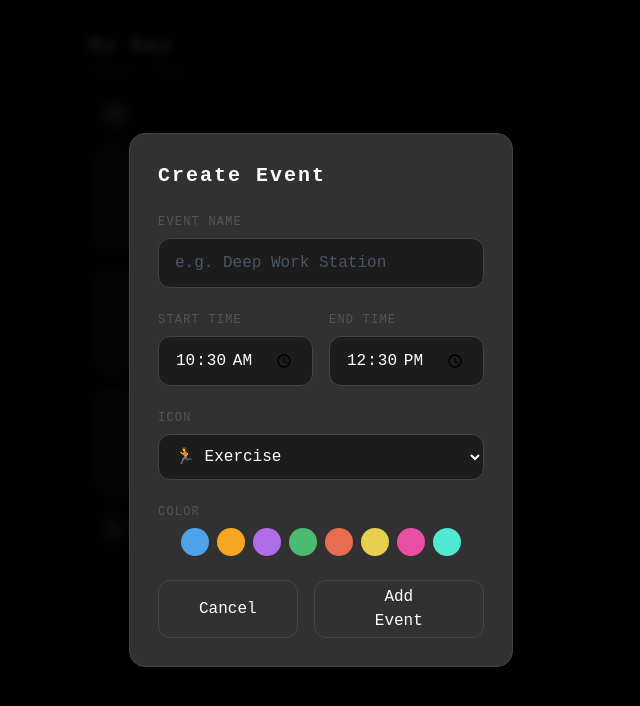
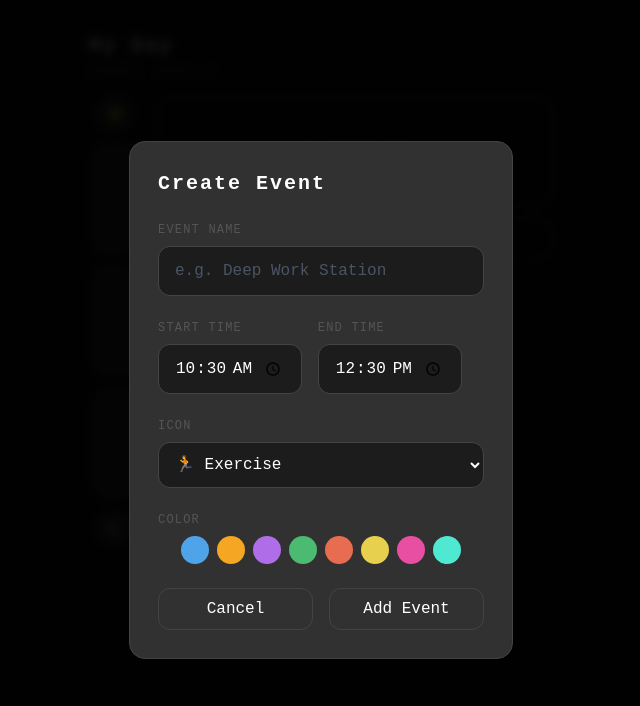
Before and after one commit to anjumhere/Task-Planner-React, a React (Vite) app: page / in a window 1280 px wide. Both pictures are taken after a click on the button "+ CREATE EVENT". Shown: the top 706 px of the page, without its empty margins (319-959 px from the left). Built offline with nearby package versions, Linux system fonts and the light colour scheme; a web font is replaced by a local one.

Commit message:
Refactor Modal component and fix submit handler

```diff
--- a/src/components/ModalComponents/Modal.jsx
+++ b/src/components/ModalComponents/Modal.jsx
@@ -1,130 +1,72 @@
-import React, { useState } from "react";
+import React from "react";
 
-const Modal = ({
-  isOpen,
-  setIsOpen,
-  formData,
-  handleChange,
-  handlleSubmit,
-}) => {
-  const colors = [
-    "#4fa3e8",
-    "#f5a623",
-    "#b06de8",
-    "#4cbb72",
-    "#e86c4f",
-    "#e8d04f",
-    "#e84fa3",
-    "#4fe8d0",
-  ];
+// Move static data outside component
+const EVENT_COLORS = ["#4fa3e8", "#f5a623", "#b06de8", "#4cbb72", "#e86c4f", "#e8d04f", "#e84fa3", "#4fe8d0"];
+const EVENT_ICONS = [
+  { val: "🏃", label: "Exercise" }, { val: "☕", label: "Coffee" },
+  { val: "💻", label: "Work" }, { val: "📚", label: "Study" },
+  { val: "🎵", label: "Music" }, { val: "🧘", label: "Meditation" },
+  { val: "📞", label: "Call" }, { val: "🍽️", label: "Meal" },
+];
 
+const InputLabel = ({ label, children }) => (
+  <div className="flex flex-col gap-2">
+    <p className="text-xs tracking-widest text-text-muted uppercase">{label}</p>
+    {children}
+  </div>
+);
+
+const Modal = ({ isOpen, setIsOpen, formData, handleChange, handleSubmit }) => {
   return (
-    <div className="min-h-screen z-1000 w-full flex justify-center items-center fixed inset-0 bg-black/90  backdrop-blur-xs text-white">
-      <div className="w-96 bg-card border border-border rounded-2xl flex flex-col gap-6 p-7  shadow-2xl">
-        <form className="flex flex-col gap-6 " onSubmit={handlleSubmit}>
-          {/* title */}
+    <div className="fixed inset-0 z-[1000] flex min-h-screen w-full items-center justify-center bg-black/90 backdrop-blur-xs text-white">
+      <div className="w-96 rounded-2xl border border-border bg-card p-7 shadow-2xl">
+        <form className="flex flex-col gap-6" onSubmit={handleSubmit}>
           <h1 className="text-xl font-bold tracking-widest">Create Event</h1>
 
-          {/* event name */}
-          <div className="flex flex-col gap-2">
-            <p className="text-xs tracking-widest text-text-muted uppercase">
-              Event Name
-            </p>
+          <InputLabel label="Event Name">
             <input
               name="title"
               value={formData.title}
               onChange={handleChange}
               type="text"
               placeholder="e.g. Deep Work Station"
-              className="w-full bg-inputs px-4 py-3 border border-border rounded-xl outline-none text-white placeholder-gray-600"
+              className="w-full rounded-xl border border-border bg-inputs px-4 py-3 outline-none placeholder:text-gray-600"
             />
+          </InputLabel>
+
+          <div className="flex gap-4">
+            <InputLabel label="Start Time">
+              <input name="startTime" value={formData.startTime} onChange={handleChange} type="time" className="w-full rounded-xl border border-border bg-inputs px-4 py-3 outline-none" />
+            </InputLabel>
+            <InputLabel label="End Time">
+              <input name="endTime" value={formData.endTime} onChange={handleChange} type="time" className="w-full rounded-xl border border-border bg-inputs px-4 py-3 outline-none" />
+            </InputLabel>
           </div>
 
-          {/* time */}
-          <div className="flex gap-4">
-            <div className="flex flex-col gap-2 flex-1">
-              <p className="text-xs tracking-widest text-text-muted uppercase">
-                Start Time
-              </p>
-              <input
-                name="startTime"
-                value={formData.startTime}
-                onChange={handleChange}
-                type="time"
-                className="text-white bg-inputs px-4 py-3 rounded-xl border border-border outline-none w-full"
-              />
-            </div>
-            <div className="flex flex-col gap-2 flex-1">
-              <p className="text-xs tracking-widest text-text-muted uppercase">
-                End Time
-              </p>
-              <input
-                name="endTime"
-                value={formData.endTime}
-                type="time"
-                onChange={handleChange}
-                className="text-white bg-inputs px-4 py-3 rounded-xl border border-border outline-none w-full "
-              />
-            </div>
-          </div>
+          <InputLabel label="Icon">
+            <select name="icon" value={formData.icon} onChange={handleChange} className="w-full cursor-pointer rounded-xl border border-border bg-inputs p-3 outline-none">
+              {EVENT_ICONS.map((i) => <option key={i.val} value={i.val}>{i.val} {i.label}</option>)}
+            </select>
+          </InputLabel>
 
-          {/* icon */}
-          <div className="flex flex-col gap-2">
-            <p className="text-xs tracking-widest text-text-muted uppercase">
-              Icon
-            </p>
-            <select
-              name="icon"
-              value={formData.icon}
-              onChange={handleChange}
-              className="bg-inputs outline-none text-white rounded-xl w-full p-3 border border-border cursor-pointer"
-            >
-              <option value="🏃">🏃 Exercise</option>
-              <option value="☕">☕ Coffee</option>
-              <option value="💻">💻 Work</option>
-              <option value="📚">📚 Study</option>
-              <option value="🎵">🎵 Music</option>
-              <option value="🧘">🧘 Meditation</option>
-              <option value="📞">📞 Call</option>
-              <option value="🍽️">🍽️ Meal</option>
-            </select>
-          </div>
-          <div className="flex  flex-col gap-2">
-            <p className="text-xs tracking-widest text-text-muted uppercase">
-              Color
-            </p>
-            <div className="flex gap-2 w-full justify-center items-center  ">
-              {colors.map((elem, idx) => (
-                <div
-                  key={idx}
-                  onClick={() =>
-                    handleChange({ target: { name: "color", value: elem } })
-                  }
-                  className="h-7 w-7 rounded-full hover:scale-110 transition-transform cursor-pointer"
-                  style={{
-                    background: elem,
-                    outline:
-                      formData.color === elem ? "2px solid white" : "none",
-                    outlineOffset: "2px",
-                  }}
-                ></div>
+          <InputLabel label="Color">
+            <div className="flex w-full items-center justify-center gap-2">
+              {EVENT_COLORS.map((color) => (
+                <button
+                  key={color}
+                  type="button"
+                  aria-label={`Select color ${color}`}
+                  onClick={() => handleChange({ target: { name: "color", value: color } })}
+                  className={`h-7 w-7 rounded-full transition-transform hover:scale-110 ${formData.color === color ? "ring-2 ring-white ring-offset-2" : ""}`}
+                  style={{ background: color }}
+                />
               ))}
             </div>
-          </div>
+          </InputLabel>
+
           <div className="flex gap-4">
-            <button
-              onClick={() => setIsOpen(!isOpen)}
-              className="py-2 px-10 border hover:scale-105 transition-transform cursor-pointer  border-border rounded-xl"
-            >
-              Cancel
-            </button>
-            <button
-              type="submit"
-              className="py-1 px-13 border hover:scale-105 transition-transform cursor-pointer  border-border rounded-xl"
-              onClick={handlleSubmit}
-            >
-              Add Event
-            </button>
+            <button type="button" onClick={() => setIsOpen(false)} className="flex-1 rounded-xl border border-border py-2 transition-transform hover:scale-105">Cancel</button>
+            <button type="submit" className="flex-1 rounded-xl border border-border py-2 transition-transform hover:scale-105">Add Event</button>
           </div>
         </form>
       </div>
```
